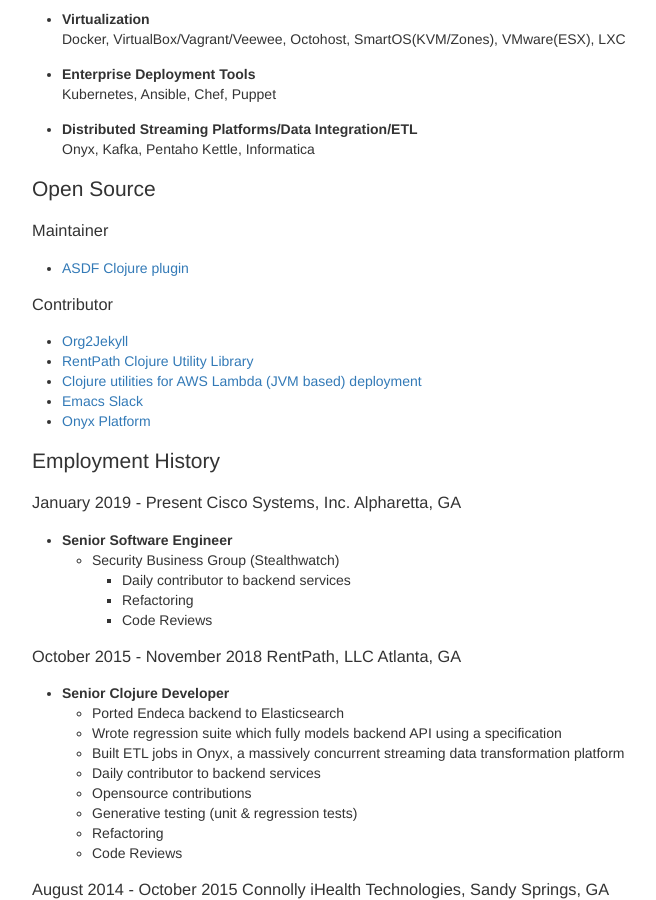
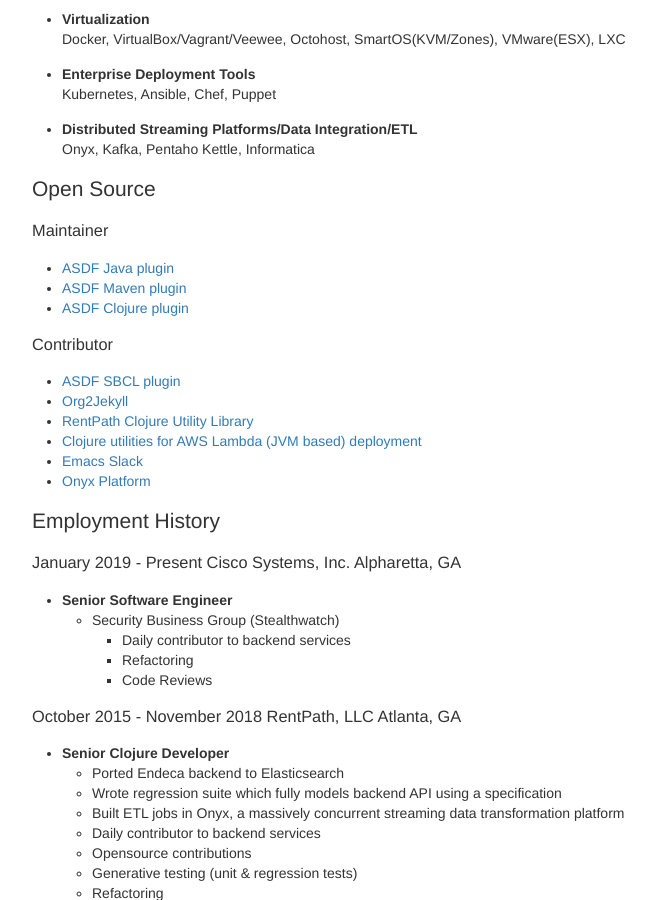
Before and after one commit to halcyon/www.zeddworks.com, a Jekyll site: the page built from resume.html, in a window 1280 px wide and 900 px high, scrolled down 1261 px. Shown: the whole window, without its empty margins (268-924 px from the left). Built offline with Jekyll 4.4.1, drawn with Linux system fonts in a browser that asks for light colours.

```diff
--- a/resume.html
+++ b/resume.html
@@ -11,13 +11,13 @@ categories:
 permalink: /resume
 ---
 
-<div id="outline-container-orgf4657e9" class="outline-2">
-<h2 id="orgf4657e9">Scott McLeod</h2>
-<div class="outline-text-2" id="text-orgf4657e9">
+<div id="outline-container-orga1b0bd6" class="outline-2">
+<h2 id="orga1b0bd6">Scott McLeod</h2>
+<div class="outline-text-2" id="text-orga1b0bd6">
 </div>
-<div id="outline-container-org3ab8521" class="outline-3">
-<h3 id="org3ab8521"><b>Software Architect</b></h3>
-<div class="outline-text-3" id="text-org3ab8521">
+<div id="outline-container-org4f7fbd0" class="outline-3">
+<h3 id="org4f7fbd0"><b>Software Architect</b></h3>
+<div class="outline-text-3" id="text-org4f7fbd0">
 <ul class="org-ul">
 <li>tel: 404-697-0103</li>
 <li>email: scott.mcleod@zeddworks.com</li>
@@ -27,146 +27,146 @@ permalink: /resume
 </div>
 </div>
 
-<div id="outline-container-org4c5b95a" class="outline-2">
-<h2 id="org4c5b95a">Professional Summary</h2>
-<div class="outline-text-2" id="text-org4c5b95a">
+<div id="outline-container-orge2a1c63" class="outline-2">
+<h2 id="orge2a1c63">Professional Summary</h2>
+<div class="outline-text-2" id="text-orge2a1c63">
 </div>
 <ul class="org-ul">
-<li><a id="org08654dd"></a><b>Programming Languages</b><br />
-<div class="outline-text-4" id="text-org08654dd">
+<li><a id="org4c5f734"></a><b>Programming Languages</b><br />
+<div class="outline-text-4" id="text-org4c5f734">
 <p>
 Clojure, ClojureScript, Shell (Bash &amp; Zsh), JavaScript, Java, Ruby, Common Lisp, Groovy, CoffeeScript, Python, C, C++, C#, Scala, Rust
 </p>
 </div>
 </li>
-<li><a id="org24a7d27"></a><b>Cloud Deployment</b><br />
-<div class="outline-text-4" id="text-org24a7d27">
+<li><a id="org0ee0a73"></a><b>Cloud Deployment</b><br />
+<div class="outline-text-4" id="text-org0ee0a73">
 <p>
 Kubernetes, Amazon Lambda, Heroku
 </p>
 </div>
 </li>
-<li><a id="org1236063"></a><b>Continuous Integration/Continuous Delivery</b><br />
-<div class="outline-text-4" id="text-org1236063">
+<li><a id="org3aeca86"></a><b>Continuous Integration/Continuous Delivery</b><br />
+<div class="outline-text-4" id="text-org3aeca86">
 <p>
 Drone + Kubernetes, Jenkins, Travis
 </p>
 </div>
 </li>
-<li><a id="orgb99df85"></a><b>Project Management and Agile Methodologies</b><br />
-<div class="outline-text-4" id="text-orgb99df85">
+<li><a id="orgce892f9"></a><b>Project Management and Agile Methodologies</b><br />
+<div class="outline-text-4" id="text-orgce892f9">
 <p>
 Trello, Jira/GreenHopper, Kanban
 </p>
 </div>
 </li>
-<li><a id="org5b017c7"></a><b>Documentation</b><br />
-<div class="outline-text-4" id="text-org5b017c7">
+<li><a id="org19dd1f2"></a><b>Documentation</b><br />
+<div class="outline-text-4" id="text-org19dd1f2">
 <p>
 Org Mode, Markdown, AsciiDoc
 </p>
 </div>
 </li>
-<li><a id="orge0cd73d"></a><b>Testing Frameworks and Tools</b><br />
-<div class="outline-text-4" id="text-orge0cd73d">
+<li><a id="orgc5004f5"></a><b>Testing Frameworks and Tools</b><br />
+<div class="outline-text-4" id="text-orgc5004f5">
 <p>
 Mockito, TestNG, JUnit, Jasmine, Karma, Mocha, RSpec, Selenium, Watir
 </p>
 </div>
 </li>
-<li><a id="orgb322687"></a><b>Web Technologies</b><br />
-<div class="outline-text-4" id="text-orgb322687">
+<li><a id="org9c2cdfe"></a><b>Web Technologies</b><br />
+<div class="outline-text-4" id="text-org9c2cdfe">
 <p>
 Reagent, ReactJS, HTML5, CSS, Functional CSS, JavaScript, Angular, BackboneJS, jQuery, RequireJS, LessCSS, Sass, NodeJS, HandlebarsJS, Hiccup
 </p>
 </div>
 </li>
-<li><a id="org70ce59d"></a><b>Frameworks</b><br />
-<div class="outline-text-4" id="text-org70ce59d">
+<li><a id="org100aa26"></a><b>Frameworks</b><br />
+<div class="outline-text-4" id="text-org100aa26">
 <p>
 re-frame, Ruby on Rails, Compojure, Integrant, Spring &amp; Spring Boot, Grails, Hibernate, Ibatis
 </p>
 </div>
 </li>
-<li><a id="orgac0f99f"></a><b>Messaging</b><br />
-<div class="outline-text-4" id="text-orgac0f99f">
+<li><a id="org5d3f0ea"></a><b>Messaging</b><br />
+<div class="outline-text-4" id="text-org5d3f0ea">
 <p>
 RabbitMQ, ActiveMQ, JMS
 </p>
 </div>
 </li>
-<li><a id="orge16c1a4"></a><b>System Administration</b><br />
-<div class="outline-text-4" id="text-orge16c1a4">
+<li><a id="org2522e07"></a><b>System Administration</b><br />
+<div class="outline-text-4" id="text-org2522e07">
 <p>
 Linux, FreeBSD, Solaris, Mac OS X, OpenBSD, NetBSD, Windows
 </p>
 </div>
 </li>
-<li><a id="orgb2ea684"></a><b>Build Tools</b><br />
-<div class="outline-text-4" id="text-orgb2ea684">
+<li><a id="org9a0364d"></a><b>Build Tools</b><br />
+<div class="outline-text-4" id="text-org9a0364d">
 <p>
 Leiningen, Boot-clj, Maven, Gradle, Buildr, GNU Make, Boost Build, Ant, MSBuild, Nmake, Autoconf
 </p>
 </div>
 </li>
-<li><a id="orgf209990"></a><b>SCM Tools</b><br />
-<div class="outline-text-4" id="text-orgf209990">
+<li><a id="orgd82d745"></a><b>SCM Tools</b><br />
+<div class="outline-text-4" id="text-orgd82d745">
 <p>
 Git, Mercurial, Subversion, Perforce, Bitkeeper, CVS
 </p>
 </div>
 </li>
-<li><a id="org4090e55"></a><b>Network Administration</b><br />
-<div class="outline-text-4" id="text-org4090e55">
+<li><a id="orge25b111"></a><b>Network Administration</b><br />
+<div class="outline-text-4" id="text-orge25b111">
 <p>
 Apache, Nginx, IPTables, IPFilter, DNS, DHCP, PXE, NIS, NFS, SMB
 </p>
 </div>
 </li>
-<li><a id="org42f8ca7"></a><b>Application Servers</b><br />
-<div class="outline-text-4" id="text-org42f8ca7">
+<li><a id="orgdf9266a"></a><b>Application Servers</b><br />
+<div class="outline-text-4" id="text-orgdf9266a">
 <p>
 Jetty, Tomcat, http-kit, WAS, JES, JBoss
 </p>
 </div>
 </li>
-<li><a id="orgb52a52b"></a><b>Databases</b><br />
-<div class="outline-text-4" id="text-orgb52a52b">
+<li><a id="orge710009"></a><b>Databases</b><br />
+<div class="outline-text-4" id="text-orge710009">
 <p>
 PostgreSQL, MySQL, Datomic, Elasticsearch, Redis, SQL Server, Oracle, MongoDB, DB2, CouchDB
 </p>
 </div>
 </li>
-<li><a id="orgbadc674"></a><b>LDAP</b><br />
-<div class="outline-text-4" id="text-orgbadc674">
+<li><a id="org86d36d8"></a><b>LDAP</b><br />
+<div class="outline-text-4" id="text-org86d36d8">
 <p>
 Sun Enterprise Directory Server, Open LDAP, OpenDS
 </p>
 </div>
 </li>
-<li><a id="org217ae9f"></a><b>Solaris Technologies</b><br />
-<div class="outline-text-4" id="text-org217ae9f">
+<li><a id="orgc35adee"></a><b>Solaris Technologies</b><br />
+<div class="outline-text-4" id="text-orgc35adee">
 <p>
 Zones, ZFS, DTrace, SMF, Jumpstart, Grid Engine
 </p>
 </div>
 </li>
-<li><a id="org29e5df8"></a><b>Virtualization</b><br />
-<div class="outline-text-4" id="text-org29e5df8">
+<li><a id="org6262f12"></a><b>Virtualization</b><br />
+<div class="outline-text-4" id="text-org6262f12">
 <p>
 Docker, VirtualBox/Vagrant/Veewee, Octohost, SmartOS(KVM/Zones), VMware(ESX), LXC
 </p>
 </div>
 </li>
-<li><a id="orgeefd3cd"></a><b>Enterprise Deployment Tools</b><br />
-<div class="outline-text-4" id="text-orgeefd3cd">
+<li><a id="orgdbcaa49"></a><b>Enterprise Deployment Tools</b><br />
+<div class="outline-text-4" id="text-orgdbcaa49">
 <p>
 Kubernetes, Ansible, Chef, Puppet
 </p>
 </div>
 </li>
-<li><a id="orge1e672d"></a><b>Distributed Streaming Platforms/Data Integration/ETL</b><br />
-<div class="outline-text-4" id="text-orge1e672d">
+<li><a id="orgeb1d864"></a><b>Distributed Streaming Platforms/Data Integration/ETL</b><br />
+<div class="outline-text-4" id="text-orgeb1d864">
 <p>
 Onyx, Kafka, Pentaho Kettle, Informatica
 </p>
@@ -175,22 +175,25 @@ Onyx, Kafka, Pentaho Kettle, Informatica
 </ul>
 </div>
 
-<div id="outline-container-org3eed10e" class="outline-2">
-<h2 id="org3eed10e">Open Source</h2>
-<div class="outline-text-2" id="text-org3eed10e">
+<div id="outline-container-org9f3bb4a" class="outline-2">
+<h2 id="org9f3bb4a">Open Source</h2>
+<div class="outline-text-2" id="text-org9f3bb4a">
 </div>
-<div id="outline-container-orgad736e1" class="outline-3">
-<h3 id="orgad736e1">Maintainer</h3>
-<div class="outline-text-3" id="text-orgad736e1">
+<div id="outline-container-orgea61307" class="outline-3">
+<h3 id="orgea61307">Maintainer</h3>
+<div class="outline-text-3" id="text-orgea61307">
 <ul class="org-ul">
+<li><a href="https://github.com/halcyon/asdf-java">ASDF Java plugin</a></li>
+<li><a href="https://github.com/halcyon/asdf-maven">ASDF Maven plugin</a></li>
 <li><a href="https://github.com/halcyon/asdf-clojure">ASDF Clojure plugin</a></li>
 </ul>
 </div>
 </div>
-<div id="outline-container-org76af8bd" class="outline-3">
-<h3 id="org76af8bd">Contributor</h3>
-<div class="outline-text-3" id="text-org76af8bd">
+<div id="outline-container-org6278dae" class="outline-3">
+<h3 id="org6278dae">Contributor</h3>
+<div class="outline-text-3" id="text-org6278dae">
 <ul class="org-ul">
+<li><a href="https://github.com/smashedtoatoms/asdf-sbcl">ASDF SBCL plugin</a></li>
 <li><a href="https://github.com/ardumont/org2jekyll">Org2Jekyll</a></li>
 <li><a href="https://github.com/rentpath/rp-util-clj">RentPath Clojure Utility Library</a></li>
 <li><a href="https://github.com/mhjort/clj-lambda-utils">Clojure utilities for AWS Lambda (JVM based) deployment</a></li>
@@ -201,19 +204,19 @@ Onyx, Kafka, Pentaho Kettle, Informatica
 </div>
 </div>
 
-<div id="outline-container-org3e4c8d0" class="outline-2">
-<h2 id="org3e4c8d0">Employment History</h2>
-<div class="outline-text-2" id="text-org3e4c8d0">
+<div id="outline-container-org70e9df5" class="outline-2">
+<h2 id="org70e9df5">Employment History</h2>
+<div class="outline-text-2" id="text-org70e9df5">
 </div>
-<div id="outline-container-org41143c0" class="outline-3">
-<h3 id="org41143c0">January 2019 - Present Cisco Systems, Inc. Alpharetta, GA</h3>
-<div class="outline-text-3" id="text-org41143c0">
+<div id="outline-container-orgb48acb1" class="outline-3">
+<h3 id="orgb48acb1">January 2019 - Present Cisco Systems, Inc. Alpharetta, GA</h3>
+<div class="outline-text-3" id="text-orgb48acb1">
 </div>
 <ul class="org-ul">
-<li><a id="orga3fb6db"></a><b>Senior Software Engineer</b><br />
+<li><a id="orgd695ddc"></a><b>Senior Software Engineer</b><br />
 <ul class="org-ul">
-<li><a id="org1603d5c"></a>Security Business Group (Stealthwatch)<br />
-<div class="outline-text-5" id="text-org1603d5c">
+<li><a id="orgcc9c4c6"></a>Security Business Group (Stealthwatch)<br />
+<div class="outline-text-5" id="text-orgcc9c4c6">
 <ul class="org-ul">
 <li>Daily contributor to backend services</li>
 <li>Refactoring</li>
@@ -226,13 +229,13 @@ Onyx, Kafka, Pentaho Kettle, Informatica
 </ul>
 </div>
 
-<div id="outline-container-org0c4ba4b" class="outline-3">
-<h3 id="org0c4ba4b">October 2015 - November 2018 RentPath, LLC Atlanta, GA</h3>
-<div class="outline-text-3" id="text-org0c4ba4b">
+<div id="outline-container-orgbbf2942" class="outline-3">
+<h3 id="orgbbf2942">October 2015 - November 2018 RentPath, LLC Atlanta, GA</h3>
+<div class="outline-text-3" id="text-orgbbf2942">
 </div>
 <ul class="org-ul">
-<li><a id="orgfb02202"></a><b>Senior Clojure Developer</b><br />
-<div class="outline-text-4" id="text-orgfb02202">
+<li><a id="orge1588ca"></a><b>Senior Clojure Developer</b><br />
+<div class="outline-text-4" id="text-orge1588ca">
 <ul class="org-ul">
 <li>Ported Endeca backend to Elasticsearch</li>
 <li>Wrote regression suite which fully models backend API using a specification</li>
@@ -248,13 +251,13 @@ Onyx, Kafka, Pentaho Kettle, Informatica
 </ul>
 </div>
 
-<div id="outline-container-orgc1b222b" class="outline-3">
-<h3 id="orgc1b222b">August 2014 - October 2015 Connolly iHealth Technologies, Sandy Springs, GA</h3>
-<div class="outline-text-3" id="text-orgc1b222b">
+<div id="outline-container-org9464477" class="outline-3">
+<h3 id="org9464477">August 2014 - October 2015 Connolly iHealth Technologies, Sandy Springs, GA</h3>
+<div class="outline-text-3" id="text-org9464477">
 </div>
 <ul class="org-ul">
-<li><a id="org7a9430a"></a><b>Senior Technical Architect</b><br />
-<div class="outline-text-4" id="text-org7a9430a">
+<li><a id="org2885022"></a><b>Senior Technical Architect</b><br />
+<div class="outline-text-4" id="text-org2885022">
 <ul class="org-ul">
 <li>Secured REST endpoints of microservice with openid-connect</li>
 <li>Built unit tests for microservice endpoints with MockMvc</li>
@@ -268,13 +271,13 @@ Onyx, Kafka, Pentaho Kettle, Informatica
 </ul>
 </div>
 
-<div id="outline-container-org2189b87" class="outline-3">
-<h3 id="org2189b87">July 2013 - August 2014 Izenda, LLC Atlanta, GA</h3>
-<div class="outline-text-3" id="text-org2189b87">
+<div id="outline-container-org2b0366c" class="outline-3">
+<h3 id="org2b0366c">July 2013 - August 2014 Izenda, LLC Atlanta, GA</h3>
+<div class="outline-text-3" id="text-org2b0366c">
 </div>
 <ul class="org-ul">
-<li><a id="org599a4c5"></a><b>VP Engineering</b><br />
-<div class="outline-text-4" id="text-org599a4c5">
+<li><a id="orgc77b440"></a><b>VP Engineering</b><br />
+<div class="outline-text-4" id="text-orgc77b440">
 <ul class="org-ul">
 <li>Managed .NET Engineering business unit consisting of Development, QA, and Support departments</li>
 <li>Designed and implemented an SDLC with a full release process</li>
@@ -289,15 +292,15 @@ Onyx, Kafka, Pentaho Kettle, Informatica
 </ul>
 </div>
 
-<div id="outline-container-org7f1136f" class="outline-3">
-<h3 id="org7f1136f">December 2007 - July 2013 InterContinentalExchange, Inc. Sandy Springs, GA</h3>
-<div class="outline-text-3" id="text-org7f1136f">
+<div id="outline-container-orgea0d239" class="outline-3">
+<h3 id="orgea0d239">December 2007 - July 2013 InterContinentalExchange, Inc. Sandy Springs, GA</h3>
+<div class="outline-text-3" id="text-orgea0d239">
 </div>
 <ul class="org-ul">
-<li><a id="orge768732"></a><b>Senior Web Developer</b><br />
+<li><a id="orgcd923c5"></a><b>Senior Web Developer</b><br />
 <ul class="org-ul">
-<li><a id="org74f9fb0"></a>2011 - 2013<br />
-<div class="outline-text-5" id="text-org74f9fb0">
+<li><a id="org24cfd8d"></a>2011 - 2013<br />
+<div class="outline-text-5" id="text-org24cfd8d">
 <ul class="org-ul">
 <li>Responsible for developing new features for the website, in-house content management system, reporting systems, and associated customer-facing web products</li>
 <li>Ported web application for maintaining products on the website from Grails to a BackboneJS &amp; Grails architecture to provide for better "separation of concerns"</li>
@@ -309,10 +312,10 @@ Onyx, Kafka, Pentaho Kettle, Informatica
 </ul>
 </li>
 
-<li><a id="orgbe3f78a"></a><b>SDLC Team Lead</b><br />
+<li><a id="org2cfd83b"></a><b>SDLC Team Lead</b><br />
 <ul class="org-ul">
-<li><a id="orgf766bdd"></a>2009 - 2011<br />
-<div class="outline-text-5" id="text-orgf766bdd">
+<li><a id="orgd9f164f"></a>2009 - 2011<br />
+<div class="outline-text-5" id="text-orgd9f164f">
 <ul class="org-ul">
 <li>Championed and implemented Chef deployment strategies to automate provisioning of SDLC stack (Gitorious, Jenkins, Nexus, Jira) and wrote a Chef provider to automate signing of SSL certificates by ICE's Certificate Authority</li>
 <li>Lead development of Nexus Artifact Cleaner to expunge old artifacts</li>
@@ -329,10 +332,10 @@ Onyx, Kafka, Pentaho Kettle, Informatica
 </ul>
 </li>
 
-<li><a id="orgdd1df28"></a><b>R&amp;D Systems Engineer</b><br />
+<li><a id="org272dab7"></a><b>R&amp;D Systems Engineer</b><br />
 <ul class="org-ul">
-<li><a id="org9b7deed"></a>2007 - 2009<br />
-<div class="outline-text-5" id="text-org9b7deed">
+<li><a id="org734a2db"></a>2007 - 2009<br />
+<div class="outline-text-5" id="text-org734a2db">
 <ul class="org-ul">
 <li>Developed and formalized SDLC release process</li>
 <li>Architect of SDLC (Continuous Integration, Distributed Source Control, Shared Build Artifacts Repository, Build Process, and Defect Tracking)</li>
@@ -348,15 +351,15 @@ Onyx, Kafka, Pentaho Kettle, Informatica
 </ul>
 </div>
 
-<div id="outline-container-org76943b4" class="outline-3">
-<h3 id="org76943b4">June 2004 - December 2007 Equifax, Inc. Alpharetta, GA</h3>
-<div class="outline-text-3" id="text-org76943b4">
+<div id="outline-container-org774e9ba" class="outline-3">
+<h3 id="org774e9ba">June 2004 - December 2007 Equifax, Inc. Alpharetta, GA</h3>
+<div class="outline-text-3" id="text-org774e9ba">
 </div>
 <ul class="org-ul">
-<li><a id="orgabdaa6b"></a><b>Application Developer IV</b><br />
+<li><a id="org167ccf4"></a><b>Application Developer IV</b><br />
 <ul class="org-ul">
-<li><a id="org5113a0a"></a>Mar 2007 - Dec 2007<br />
-<div class="outline-text-5" id="text-org5113a0a">
+<li><a id="org039f7cf"></a>Mar 2007 - Dec 2007<br />
+<div class="outline-text-5" id="text-org039f7cf">
 <ul class="org-ul">
 <li>Wrote C++ bindings for parsing configuration files with libyaml</li>
 <li>Developed server-side invocation and monitoring agent for grid job control system</li>
@@ -366,10 +369,10 @@ Onyx, Kafka, Pentaho Kettle, Informatica
 </ul>
 </li>
 
-<li><a id="org96a9449"></a><b>Development Infrastructure Architect</b><br />
+<li><a id="org0ea84bc"></a><b>Development Infrastructure Architect</b><br />
 <ul class="org-ul">
-<li><a id="org0a80f18"></a>Feb 2006 - Mar 2007<br />
-<div class="outline-text-5" id="text-org0a80f18">
+<li><a id="orga90c7bd"></a>Feb 2006 - Mar 2007<br />
+<div class="outline-text-5" id="text-orga90c7bd">
 <ul class="org-ul">
 <li>Architect of automated system to generate continuous integration environments on demand</li>
 <li>Deployed enterprise Subversion SCM with LDAP backend</li>
@@ -385,10 +388,10 @@ Onyx, Kafka, Pentaho Kettle, Informatica
 </ul>
 </li>
 
-<li><a id="org73e7c99"></a><b>CM Team Lead</b><br />
+<li><a id="org11d7318"></a><b>CM Team Lead</b><br />
 <ul class="org-ul">
-<li><a id="orgde4b38a"></a>Oct 2005 - Feb 2006<br />
-<div class="outline-text-5" id="text-orgde4b38a">
+<li><a id="org0a284f6"></a>Oct 2005 - Feb 2006<br />
+<div class="outline-text-5" id="text-org0a284f6">
 <ul class="org-ul">
 <li>Supported J2EE eCommerce system</li>
 <li>Liaison to IBM Global Architecture</li>
@@ -401,10 +404,10 @@ Onyx, Kafka, Pentaho Kettle, Informatica
 </ul>
 </li>
 
-<li><a id="orgcc7b42b"></a><b>Release Engineer</b><br />
+<li><a id="orgdbaf9e9"></a><b>Release Engineer</b><br />
 <ul class="org-ul">
-<li><a id="org1a45b96"></a>June 2004 - Oct 2005<br />
-<div class="outline-text-5" id="text-org1a45b96">
+<li><a id="orgd97fbf9"></a>June 2004 - Oct 2005<br />
+<div class="outline-text-5" id="text-orgd97fbf9">
 <ul class="org-ul">
 <li>Supported 20 SDLC environments</li>
 <li>Responsible for building continuous integration environments</li>
@@ -417,13 +420,13 @@ Onyx, Kafka, Pentaho Kettle, Informatica
 </ul>
 </div>
 
-<div id="outline-container-orgc49eef3" class="outline-3">
-<h3 id="orgc49eef3">April 1999 - November 2001 Exchange-America Alpharetta, GA</h3>
-<div class="outline-text-3" id="text-orgc49eef3">
+<div id="outline-container-org786df8e" class="outline-3">
+<h3 id="org786df8e">April 1999 - November 2001 Exchange-America Alpharetta, GA</h3>
+<div class="outline-text-3" id="text-org786df8e">
 </div>
 <ul class="org-ul">
-<li><a id="org071d036"></a><b>Software Developer</b><br />
-<div class="outline-text-4" id="text-org071d036">
+<li><a id="org9d09868"></a><b>Software Developer</b><br />
+<div class="outline-text-4" id="text-org9d09868">
 <ul class="org-ul">
 <li>Developed a regular expression library for Java</li>
 <li>Developed CORBA clients and servers in Java and C++</li>
@@ -437,13 +440,13 @@ Onyx, Kafka, Pentaho Kettle, Informatica
 </ul>
 </div>
 
-<div id="outline-container-orgfaa3166" class="outline-3">
-<h3 id="orgfaa3166">October 1997 - May 1999 GA State Board of Pardons and Paroles Atlanta, GA</h3>
-<div class="outline-text-3" id="text-orgfaa3166">
+<div id="outline-container-orga57806e" class="outline-3">
+<h3 id="orga57806e">October 1997 - May 1999 GA State Board of Pardons and Paroles Atlanta, GA</h3>
+<div class="outline-text-3" id="text-orga57806e">
 </div>
 <ul class="org-ul">
-<li><a id="org1467b8a"></a><b>Network Engineer</b><br />
-<div class="outline-text-4" id="text-org1467b8a">
+<li><a id="org7a012a3"></a><b>Network Engineer</b><br />
+<div class="outline-text-4" id="text-org7a012a3">
 <ul class="org-ul">
 <li>Developed Lotus Notes database applications</li>
 <li>Administered Central Office Network serving 300 internal nodes and 57 Parole offices</li>
@@ -455,13 +458,13 @@ Onyx, Kafka, Pentaho Kettle, Informatica
 </div>
 </div>
 
-<div id="outline-container-org4910660" class="outline-2">
-<h2 id="org4910660">Education</h2>
-<div class="outline-text-2" id="text-org4910660">
+<div id="outline-container-org8911d5e" class="outline-2">
+<h2 id="org8911d5e">Education</h2>
+<div class="outline-text-2" id="text-org8911d5e">
 </div>
-<div id="outline-container-org0880c5f" class="outline-3">
-<h3 id="org0880c5f">Georgia Institute of Technology Atlanta, GA</h3>
-<div class="outline-text-3" id="text-org0880c5f">
+<div id="outline-container-orgafce303" class="outline-3">
+<h3 id="orgafce303">Georgia Institute of Technology Atlanta, GA</h3>
+<div class="outline-text-3" id="text-orgafce303">
 <ul class="org-ul">
 <li>Bachelor of Computer Science (2007)</li>
 <li>Certificate in Industrial Organizational Psychology (2007)</li>
@@ -469,9 +472,9 @@ Onyx, Kafka, Pentaho Kettle, Informatica
 </div>
 </div>
 
-<div id="outline-container-org26b4e35" class="outline-3">
-<h3 id="org26b4e35">Continuing Education</h3>
-<div class="outline-text-3" id="text-org26b4e35">
+<div id="outline-container-org88f90f6" class="outline-3">
+<h3 id="org88f90f6">Continuing Education</h3>
+<div class="outline-text-3" id="text-org88f90f6">
 <ul class="org-ul">
 <li>Computational Investing, Part I - Georgia Institute of Technology (2012)</li>
 <li>Developing Innovative Ideas for New Companies - University of Maryland, College Park (2013)</li>
@@ -481,9 +484,9 @@ Onyx, Kafka, Pentaho Kettle, Informatica
 </div>
 </div>
 
-<div id="outline-container-orgeeb56b5" class="outline-2">
-<h2 id="orgeeb56b5">Professional References</h2>
-<div class="outline-text-2" id="text-orgeeb56b5">
+<div id="outline-container-org6d26d38" class="outline-2">
+<h2 id="org6d26d38">Professional References</h2>
+<div class="outline-text-2" id="text-org6d26d38">
 <ul class="org-ul">
 <li>Available upon request</li>
 </ul>
```
